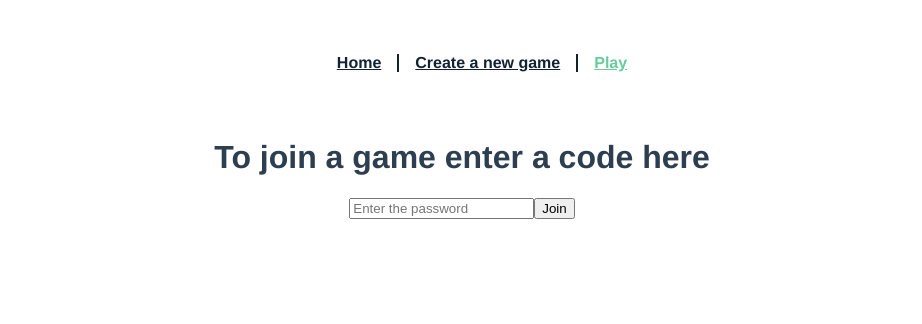
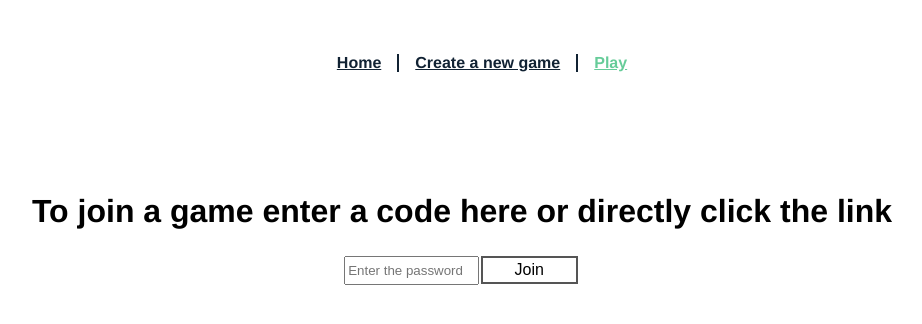
Before and after one commit to caimez323/tp_ttt_express_vue, a Vue app: page /play in a window 1280 px wide. Shown: the top 324 px of the page, without its empty margins (178-1100 px from the left). Built offline with nearby package versions, Linux system fonts and the light colour scheme.

Commit message:
Improve the css style

```diff
--- a/src/views/Create.vue
+++ b/src/views/Create.vue
@@ -1,7 +1,13 @@
 <template>
   <div id="create">
-    <h1>This is the game creation page</h1>
+    <br />
+    <br />
+    <br />
+    <h1 class="txtBlack">
+      Click on the button to create your game and invite your friends !
+    </h1>
     <button
+      class="buttonBlack"
       v-on:click.once="
         gotoCreation = true;
         NewRoom();
@@ -9,8 +15,11 @@
       "
     >
       Create a game
+      <!-- TODO Auto redirection -->
     </button>
-    <p v-if="gotoCreation">The password is : {{ password }}</p>
+    <p class="txtBlack" v-if="gotoCreation">
+      The password is : <strong>{{ password }}</strong>
+    </p>
     <p v-if="gotoCreation">Liste des rooms : {{ roomList }}</p>
     <br />
   </div>
@@ -64,3 +73,29 @@ export default {
   },
 };
 </script>
+
+<style lang="scss">
+.buttonBlack {
+  background-color: white;
+  border: 2px solid #555555;
+  color: black;
+  padding: 16px 32px;
+  text-align: center;
+  text-decoration: none;
+  display: inline-block;
+  font-size: 16px;
+  margin: 4px 2px;
+  -webkit-transition-duration: 0.4s; //Safari
+  transition-duration: 0.4s;
+  cursor: pointer;
+}
+
+.buttonBlack:hover {
+  background-color: #555555;
+  color: white;
+}
+
+.buttonBlack:active {
+  transform: translateY(4px);
+}
+</style>
--- a/src/views/Home.vue
+++ b/src/views/Home.vue
@@ -1,6 +1,6 @@
 <template>
   <div class="home">
-    <h1>Tic tac toe</h1>
+    <h1 class="txtBlack">Tic tac toe</h1>
     <img alt="logo" src="../assets/logo.png" />
   </div>
 </template>
--- a/src/views/Play.vue
+++ b/src/views/Play.vue
@@ -1,13 +1,22 @@
 <template>
   <div class="play">
     <!-- TODO stop if not in game (quit via the navbar) -->
-    <h1 v-if="!isPlaying">To join a game enter a code here</h1>
+
+    <br v-if="!isPlaying" />
+    <br v-if="!isPlaying" />
+    <br v-if="!isPlaying" />
+
+    <h1 class="txtBlack" v-if="!isPlaying">
+      To join a game enter a code here or directly click the link
+    </h1>
     <input
+      class="txtField"
       v-if="!isPlaying"
       v-model="message"
       placeholder="Enter the password"
     />
     <button
+      class="buttonBlack2"
       v-if="!isPlaying"
       v-on:click="
         password = Number(message);
@@ -16,8 +25,13 @@
       "
     >
       Join
+      <!-- TODO The game exists ? -->
     </button>
-    <p v-if="isPlaying">Room #{{ password }}</p>
+
+    <p class="txtBlack" v-if="isPlaying">Share this link :</p>
+    <p class="txtBlack" v-if="isPlaying">
+      Room <strong># {{ password }}</strong>
+    </p>
     <h1 v-if="win !== 0">{{ winString }}</h1>
     <div v-if="isPlaying">
       <template v-for="(val, key) in valButton">
@@ -26,17 +40,16 @@
             PlayThisCell(key);
             ActDisplay();
           "
-          class="inv"
+          :class="isCross[key] ? 'cross' : isCircle[key] ? 'circle' : 'inv'"
           :key="key"
         >
-          {{ key }}
           <img
-            v-if="GameAt != null && GameAt.grid[key].display == 1"
+            v-if="gameAt != null && gameAt.grid[key].display == 1"
             class="picture"
             src="../assets/cross.png"
           />
           <img
-            v-if="GameAt != null && GameAt.grid[key].display == 2"
+            v-if="gameAt != null && gameAt.grid[key].display == 2"
             class="picture"
             src="../assets/round.png"
           />
@@ -53,7 +66,7 @@ export default {
   data: function () {
     return {
       password: null,
-      GameAt: null,
+      gameAt: null,
       player: null,
       nIntervId: null,
       message: null,
@@ -77,13 +90,14 @@ export default {
     async SeeGameAt(searchId) {
       if (this.isPlaying) {
         let everyGame = (await axios.get("api/gameList")).data;
-        this.GameAt = everyGame.find((game) => game.id == searchId);
-        this.isWin(this.GameAt);
-        console.log(this.GameAt);
+        this.gameAt = everyGame.find((game) => game.id == searchId);
+        this.isWin(this.gameAt);
+        console.log(this.gameAt);
       }
     },
     async PlayThisCell(numCell) {
       //Send the action to the server
+      //TODO Not play if this cell is already full
       if (this.win === 0) {
         let payload = {
           id: this.password,
@@ -237,6 +251,24 @@ export default {
     isPlaying() {
       return this.password !== null;
     },
+    isCross() {
+      let cellTab = [];
+      if (this.gameAt !== null && this.gameAt !== undefined) {
+        for (let i = 0; i < this.gameAt.grid.length; i++) {
+          cellTab.push(this.gameAt.grid[i].display === 1);
+        }
+      }
+      return cellTab;
+    },
+    isCircle() {
+      let cellTab = [];
+      if (this.gameAt !== null && this.gameAt !== undefined) {
+        for (let i = 0; i < this.gameAt.grid.length; i++) {
+          cellTab.push(this.gameAt.grid[i].display === 2);
+        }
+      }
+      return cellTab;
+    },
   },
 };
 </script>
@@ -245,18 +277,74 @@ export default {
 .inv {
   border: none;
   padding: 128px 128px;
-  font-size: 0rem;
+  font-size: 10rem;
   text-align: center;
-  color: #ffffff;
+  color: white;
   border-radius: 0px;
   border: 1px solid rgb(0, 0, 0);
-  background-color: rgba(1, 0, 0, 0);
-  margin-left: auto;
-  margin-right: auto;
+  background-color: rgb(255, 255, 255);
+}
+
+.inv:hover {
+  background-color: rgb(210, 210, 210);
 }
 
 .picture {
-  width: 64px;
+  width: 242px;
+  border: none;
   position: relative;
 }
+
+.txtBlack {
+  color: black;
+}
+
+.buttonBlack2 {
+  background-color: white;
+  border: 2px solid #555555;
+  color: black;
+  padding: 3px 32px;
+  text-align: center;
+  text-decoration: none;
+  display: inline-block;
+  font-size: 16px;
+  margin: 4px 2px;
+  -webkit-transition-duration: 0.4s; //Safari
+  transition-duration: 0.4s;
+  cursor: pointer;
+}
+
+.buttonBlack2:hover {
+  background-color: #555555;
+  color: white;
+}
+
+.buttonBlack2:active {
+  transform: translateY(4px);
+}
+
+.txtField {
+  width: 10%;
+  height: 23px;
+}
+
+.cross {
+  vertical-align: -119.5px;
+  height: 258px;
+  background-color: white;
+  color: white;
+}
+.cross:hover {
+  cursor: not-allowed;
+}
+
+.circle {
+  vertical-align: -119.5px;
+  height: 258px;
+  background-color: white;
+  color: white;
+}
+.circle:hover {
+  cursor: not-allowed;
+}
 </style>
```
